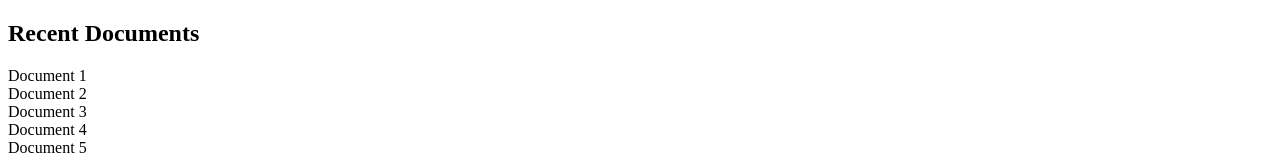
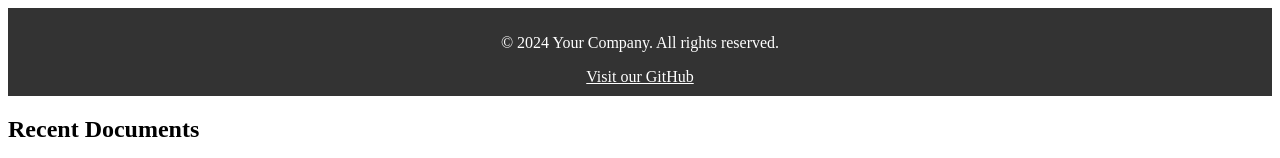
Before and after one commit to Jhonnymgx115/Parcial-2-app-hibrida-appmov, a plain HTML site: page paginademo.html in a window 1280 px wide. Shown: the top 158 px of the page. Drawn offline with Linux system fonts and the light colour scheme.

Commit message:
Update paginademo.html
Agregar Footer y link de github

```diff
--- a/paginademo.html
+++ b/paginademo.html
@@ -16,9 +16,25 @@
             width: 100%;
             height: auto;
         }
+
+        footer {
+            background-color: #333;
+            color: white;
+            text-align: center;
+            padding: 10px;
+        }
+        footer a {
+            color: white;
+        }
+
     </style>
 </head>
 <body>
+        <footer>
+        <p>&copy; 2024 Your Company. All rights reserved.</p>
+        <a href="https://github.com/Jhonnymgx115/Plataforma-de-Notas-Estudiantil" target="_blank">Visit our GitHub</a>
+        </footer>
+
         <section id="documents">
         <h2>Recent Documents</h2>
         <div class="grid-container">
```
